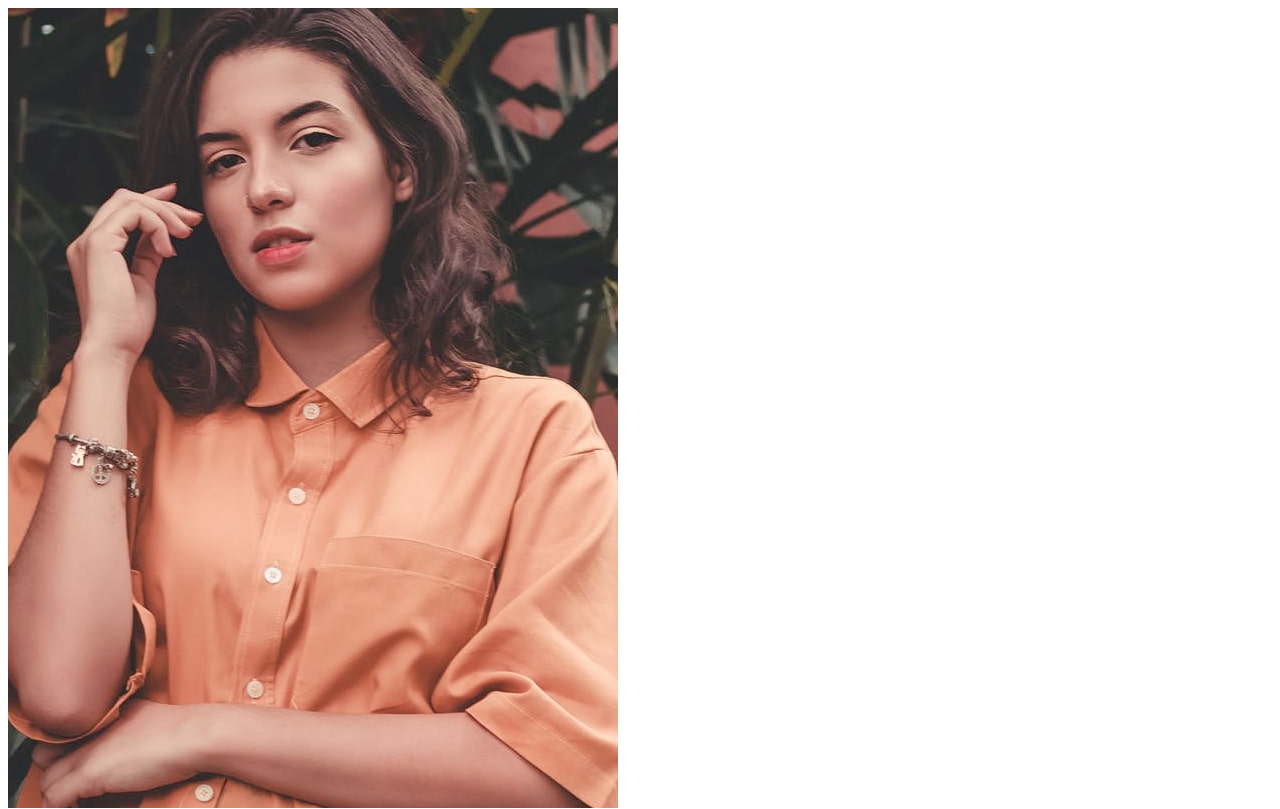
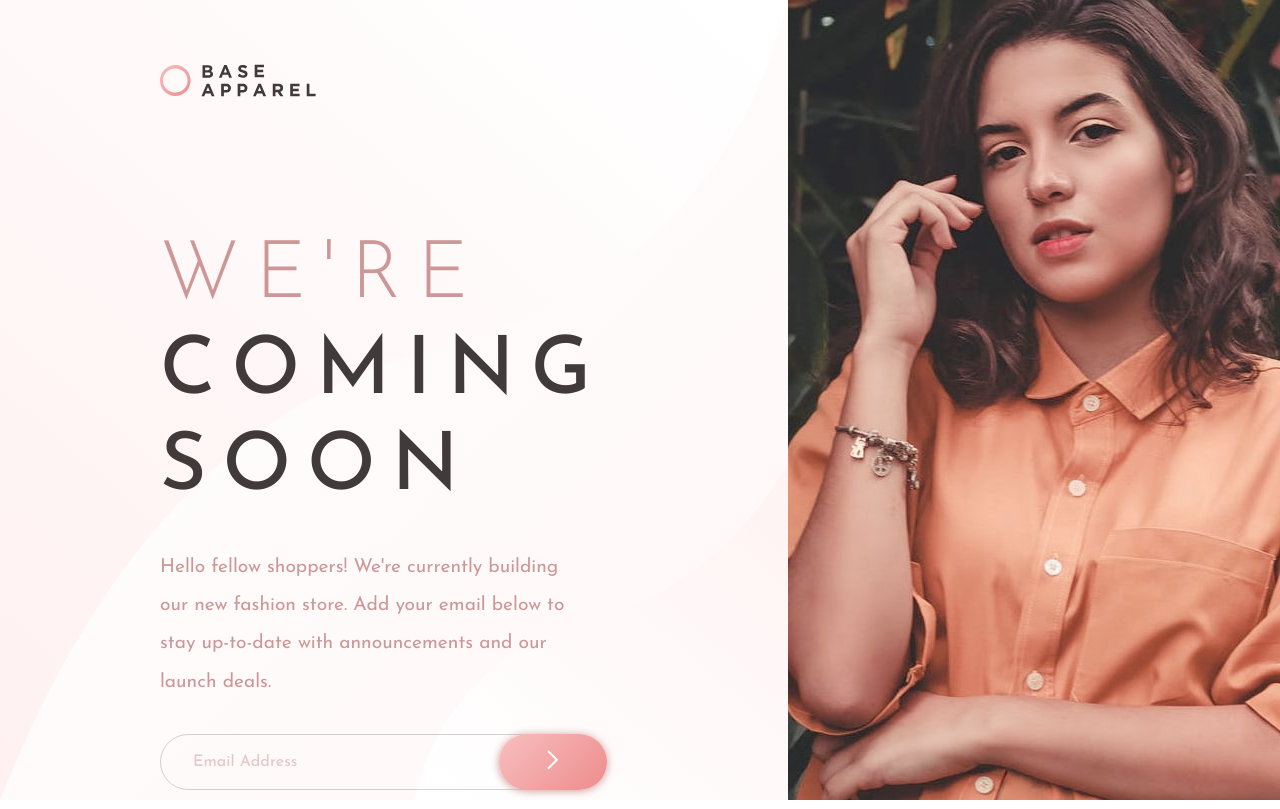
Before and after one commit to red-jpo/base-apparel-coming-soon-solution, a plain HTML site: page index.html in a window 1280 px wide. Shown: the top 809 px of the page. Drawn offline with Linux system fonts and the light colour scheme; the site is published under a folder, as on GitHub Pages, so addresses that start at the root find nothing.

Commit message:
Update index.html

```diff
--- a/index.html
+++ b/index.html
@@ -12,7 +12,7 @@
       href="./images/favicon-32x32.png"
     />
     <!-- CSS -->
-    <link rel="stylesheet" href="/Style/style.css" />
+    <link rel="stylesheet" href="./Style/style.css" />
 
     <!-- Font -->
     <link rel="preconnect" href="https://fonts.googleapis.com" />
```
